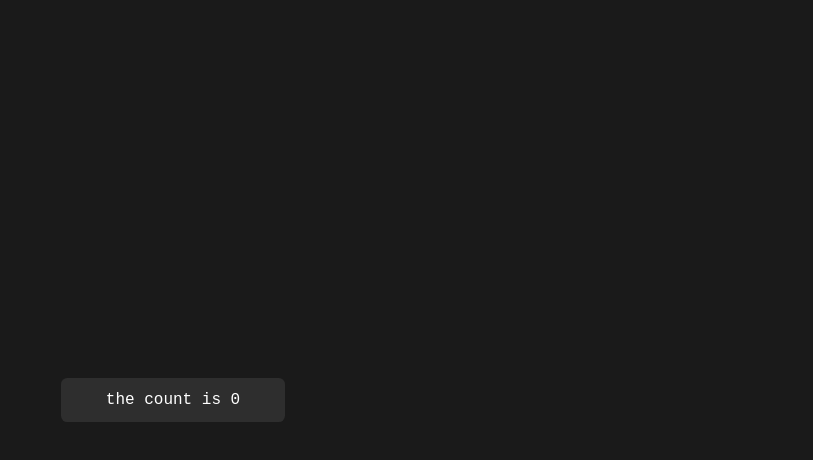
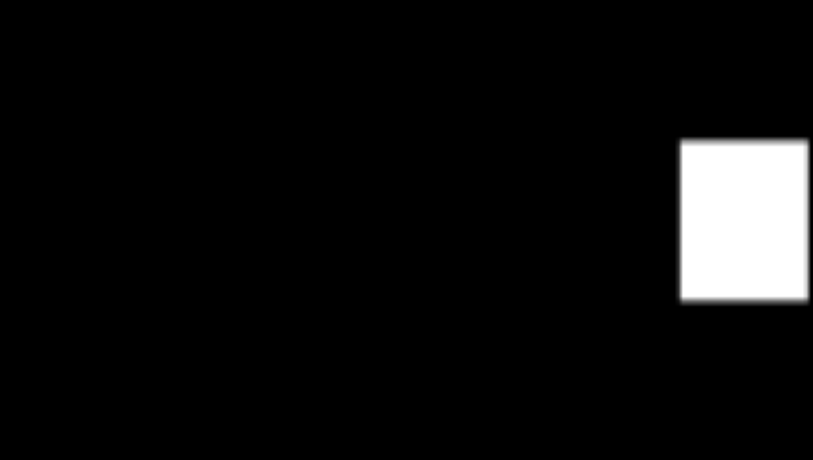
Before and after one commit to flojoho/svelte-typescript-boilerplate, a Svelte app: page / in a window 1280 px wide. Shown: the top 460 px of the page, without its empty margins (467-1280 px from the left). Built offline with nearby package versions, Linux system fonts and the light colour scheme.

Commit message:
add canvas

```diff
--- a/src/App.svelte
+++ b/src/App.svelte
@@ -1,5 +1,5 @@
 <script>
-  import Counter from './lib/Counter.svelte'
+  import Canvas from './lib/Canvas.svelte';
 </script>
 
-<Counter />
+<Canvas />
--- a/src/app.css
+++ b/src/app.css
@@ -18,8 +18,7 @@ body {
   display: flex;
   align-items: center;
   justify-content: center;
-  width: 100vw;
-  min-height: 100vh;
+  height: 100vh;
   background-color: var(--black);
   color: var(--white);
 }
@@ -32,3 +31,12 @@ button {
   min-width: 14rem;
   border-radius: 0.4rem;
 }
+
+#app {
+  width: 100%;
+  height: 100%;
+  max-width: 80rem;
+  max-height: 80rem;
+  margin: 0;
+  padding: 0;
+}
--- /dev/null
+++ b/src/lib/Canvas.svelte
@@ -0,0 +1,15 @@
+<script lang="ts">
+  import startAnimation from "./canvasLogic";
+</script>
+
+<canvas use:startAnimation></canvas>
+
+<style>
+  canvas {
+    width: 100%;
+    height: 100%;
+    display: block;
+    margin: 0;
+    padding: 0;
+  }
+</style>
--- a/src/lib/Counter.svelte
+++ /dev/null
@@ -1,10 +0,0 @@
-<script lang="ts">
-  let count: number = $state(0)
-  const increment = () => {
-    count += 1
-  }
-</script>
-
-<button type="button" class="counter" onclick={increment}>
-  the count is {count}
-</button>
--- /dev/null
+++ b/src/lib/canvasLogic.ts
@@ -0,0 +1,38 @@
+
+const fps = 30;
+
+let x = 0;
+let y = 0;
+let vx = 1.2;
+let vy = 1.2;
+
+const sideLength = 30;
+
+const startAnimation = (canvas: HTMLCanvasElement) => {
+  const ctx = canvas.getContext('2d')!;
+
+  const interval = setInterval(() => {
+    ctx.fillStyle = 'black';
+    ctx.fillRect(0, 0, canvas.width, canvas.height);
+
+    ctx.fillStyle = 'white';
+    ctx.lineWidth = 1;
+    ctx.fillRect(x, y, sideLength, sideLength);
+
+    if(x > canvas.width - sideLength && vx > 0) vx = -vx;
+    if(x < 0 && vx < 0) vx = -vx;
+    if(y > canvas.height - sideLength && vy > 0) vy = -vy;
+    if(y < 0 && vy < 0) vy = -vy;
+
+    x += vx;
+    y += vy;
+  }, 1000/fps);
+
+  return {
+    destroy() {
+      clearInterval(interval);
+    }
+  };
+};
+
+export default startAnimation;
```
Also changed, not shown: 1 other file (tests, documents, lock files or other folders).
